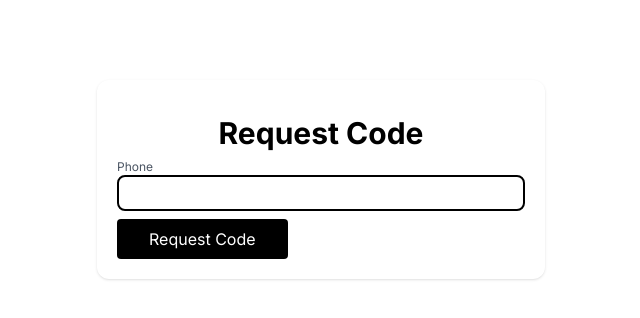
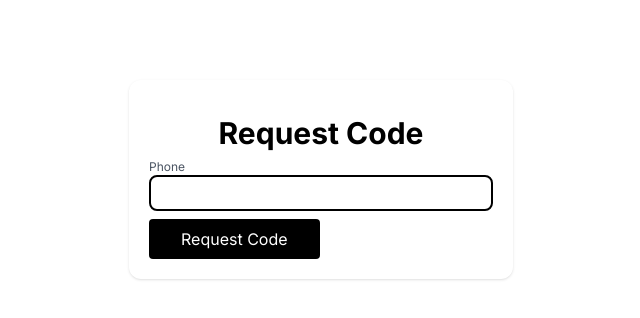
Before and after one commit to joshuackeller/recipe_book, a Next.js app: page /settings in a window 1280 px wide. Shown: the top 318 px of the page, without its empty margins (319-959 px from the left). Built offline with nearby package versions, Linux system fonts and the light colour scheme; no server answers.

Commit message:
style fixes

```diff
--- a/src/components/auth/AuthFlow.tsx
+++ b/src/components/auth/AuthFlow.tsx
@@ -84,7 +84,7 @@ const AuthFlowItems = ({ setToken }: AuthFlowProps) => {
     case AuthFlow.request_code:
       return (
         <div className="flex justify-center py-20">
-          <Card className="p-5 w-full max-w-md">
+          <Card className="p-5 w-full max-w-sm">
             <form onSubmit={handleRequestCode} className="space-y-2">
               <h2 className="text-center mb-2">Request Code</h2>
               <TextInput
```
